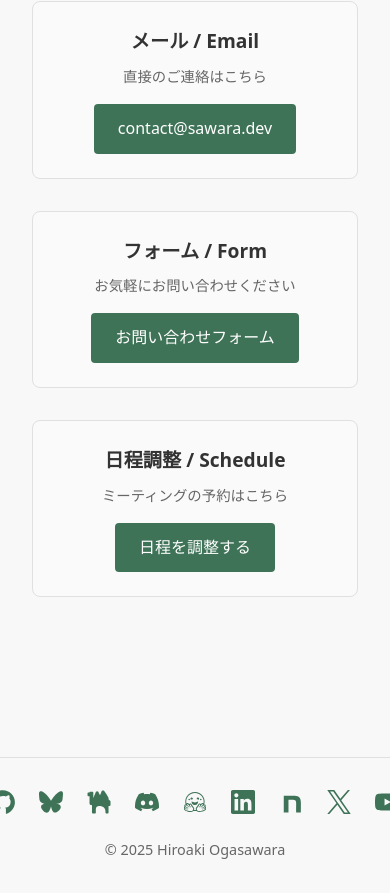
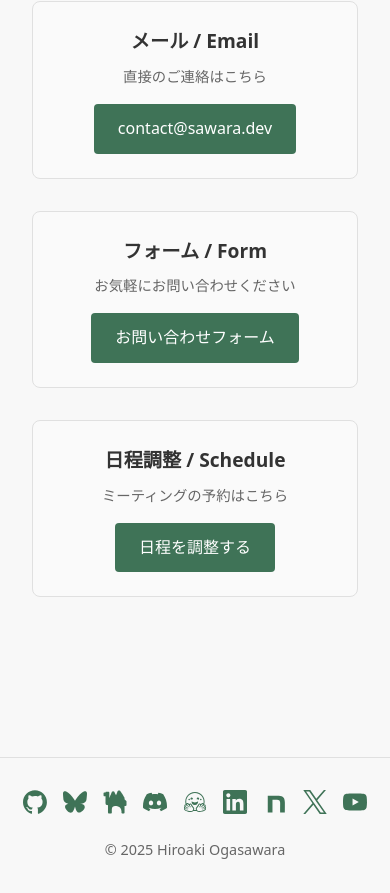
Before and after one commit to xhiroga/xhiroga.github.io, an Astro site: page / in a window 390 px wide. Shown: the part 4737-5630 px from the top of the page. Built offline with nearby package versions, Linux system fonts and the light colour scheme; Astro itself is replaced by a stand-in of ours.

Commit message:
chore: footer

```diff
--- a/src/components/Footer.astro
+++ b/src/components/Footer.astro
@@ -58,6 +58,8 @@ const graph_paper_green = '#3F7357';
     justify-content: center;
     gap: 1.5rem;
     margin-bottom: 1rem;
+    flex-wrap: wrap;
+    padding: 0 1rem;
   }
 
   .social-links a {
@@ -75,4 +77,10 @@ const graph_paper_green = '#3F7357';
     font-size: 0.9rem;
     color: #666;
   }
+
+  @media (max-width: 768px) {
+    .social-links {
+      gap: 1rem;
+    }
+  }
 </style>
```
